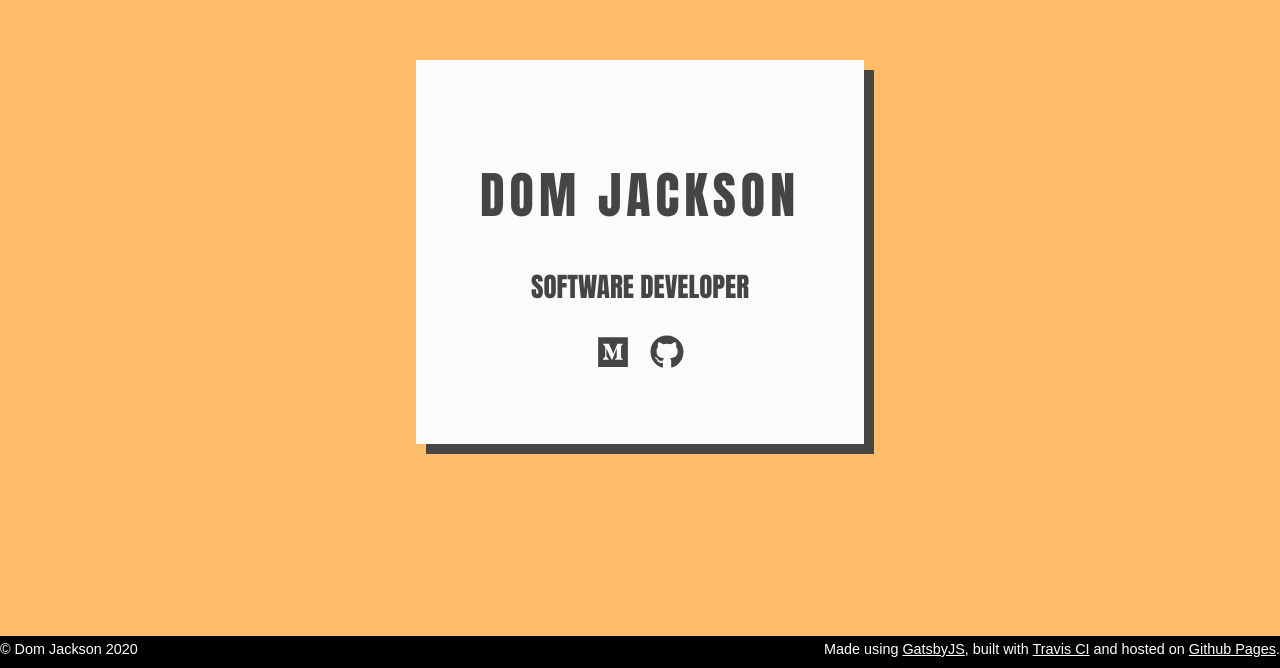
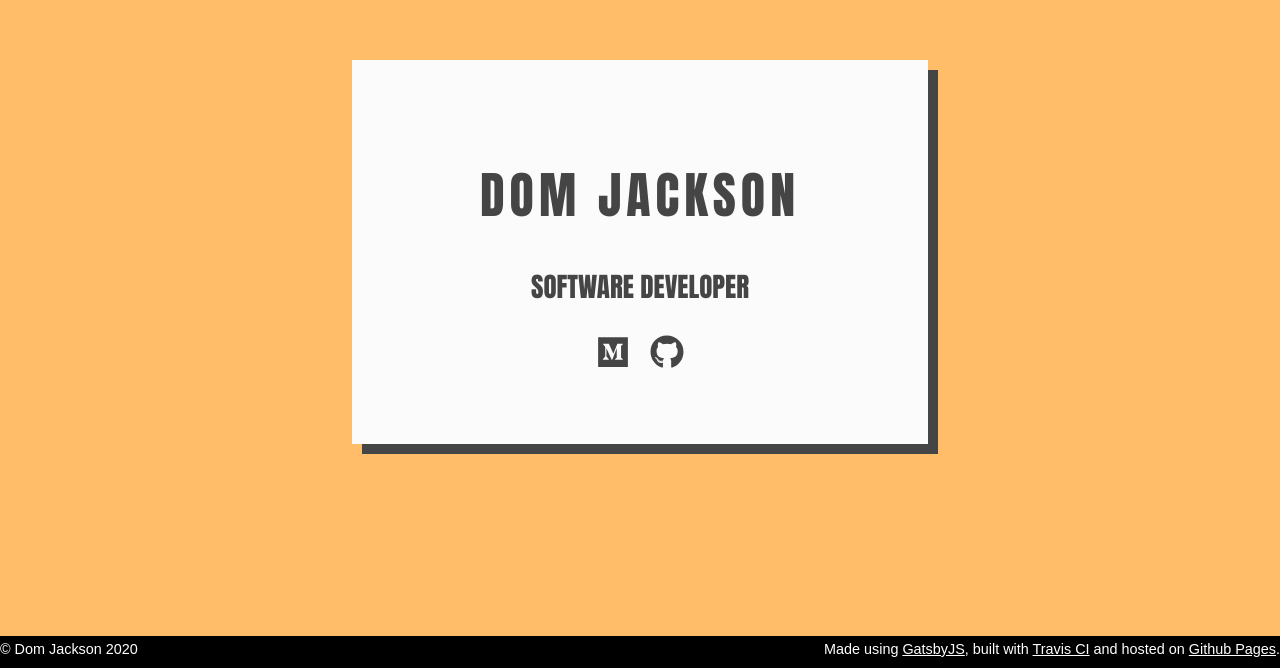
Before and after one commit to domjacks/domjacks.github.io, a Gatsby site: page / in a window 1280 px wide. Shown: the part 132-800 px from the top of the page. Built offline with nearby package versions, Linux system fonts and the light colour scheme; Gatsby itself is replaced by a stand-in of ours.

Commit message:
Make card more rectangular

```diff
--- a/src/components/Card/index.css
+++ b/src/components/Card/index.css
@@ -2,7 +2,7 @@
   height: 2%;
   text-align: center;
   font-size: calc(10px + 1vmin);
-  padding: 5%;
+  padding: 5% 10%;
   margin: 1%;
   background-color: #FBFBFB;
   box-shadow: 10px 10px;
```
